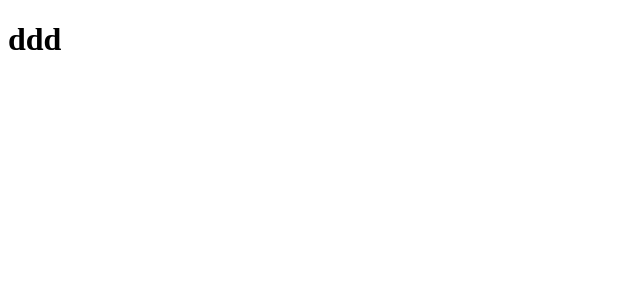
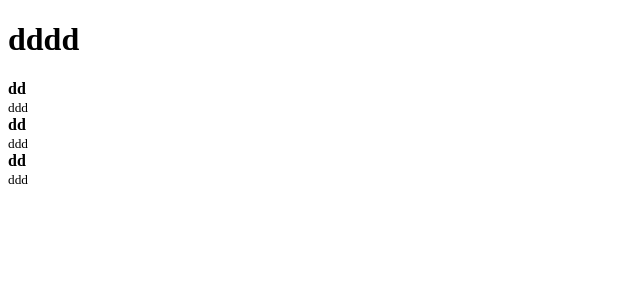
Before and after one commit to PauloJaka/estudos-react, a React app: page / in a window 1280 px wide. Shown: the top 300 px of the page, without its empty margins (0-640 px from the left). Built offline with nearby package versions, Linux system fonts and the light colour scheme.

Commit message:
react props

```diff
--- a/src/App.js
+++ b/src/App.js
@@ -1,9 +1,13 @@
 import React from "react";
+import Post from "./Post";
 
 function App () {
     return (
     <>
-    <h1>ddd</h1>
+        <h1>dddd</h1>
+        <Post title="Titulo 01" />
+        <Post />
+        <Post />
     </>
     );
 }
--- /dev/null
+++ b/src/Post.js
@@ -0,0 +1,11 @@
+import React from "react";
+
+export default function Post(props) {
+    console.log(props)
+    return(
+        <article>
+            <strong>dd</strong><br />
+            <small>ddd</small>
+        </article>
+    );
+}
--- a/src/index.js
+++ b/src/index.js
@@ -1,7 +1,7 @@
 import React from "react";
 import ReactDOM  from "react-dom";
+import App from "./App";
 
-import App from "./App";
 
 ReactDOM.render(
 <App />,
```
